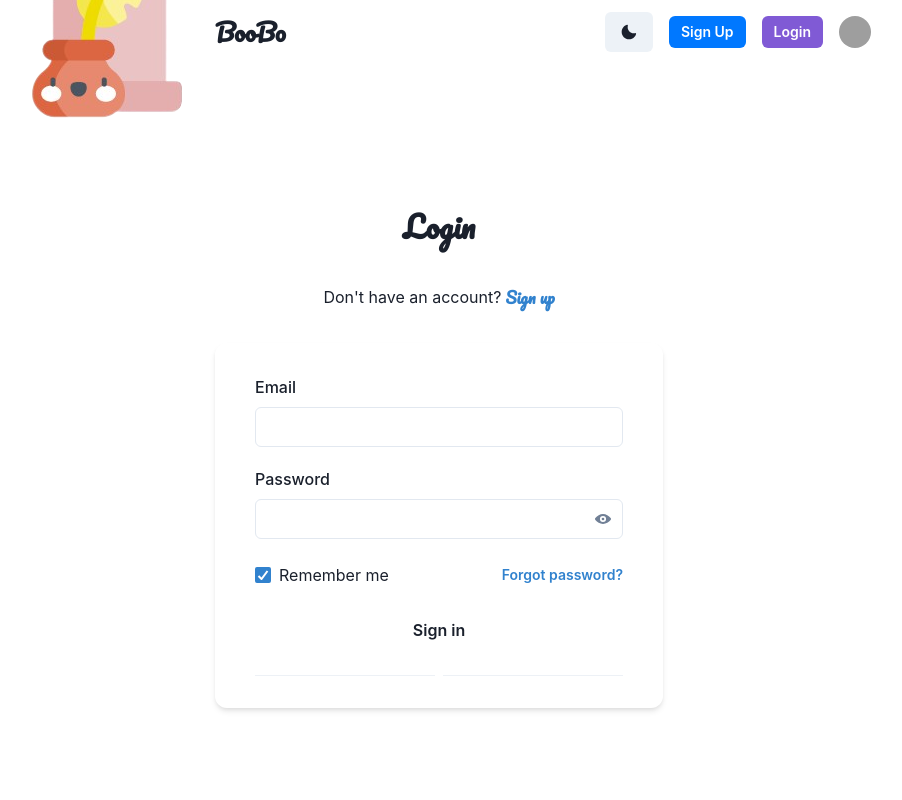
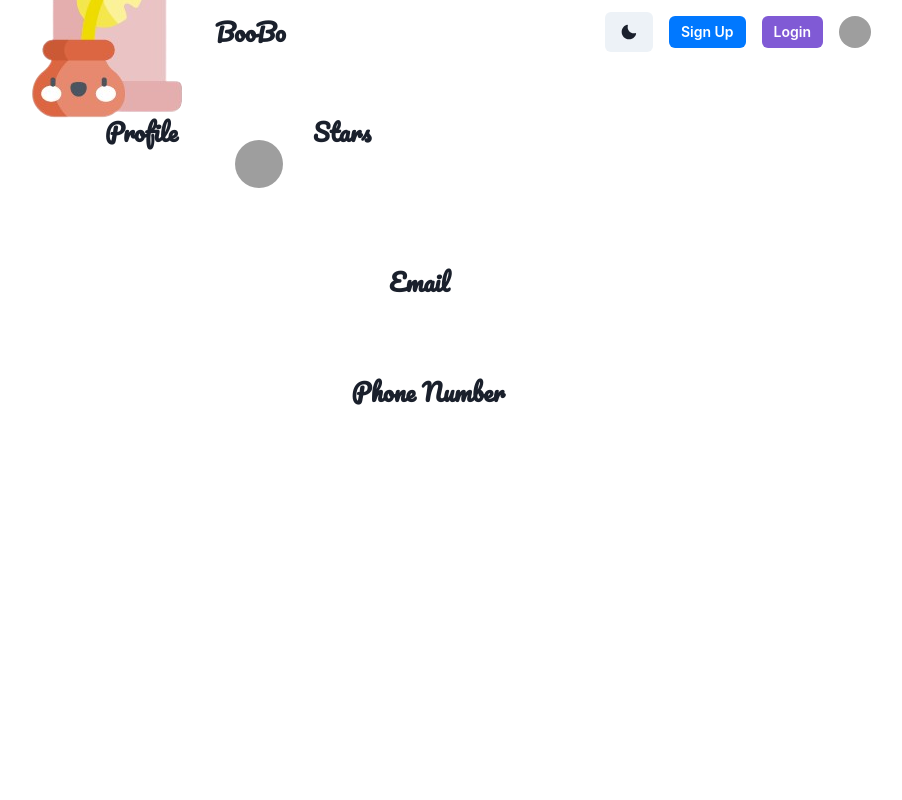
Before and after one commit to MannyGozzi/BookBorrow, a React (Create React App) app in the folder frontend/: page / in a window 1280 px wide. Shown: the top 800 px of the page, without its empty margins (201-1103 px from the left). Built offline with nearby package versions, Linux system fonts and the light colour scheme; grey boxes are pictures that could not be loaded.

Commit message:
added profile name to accountpage

```diff
--- a/frontend/src/App.tsx
+++ b/frontend/src/App.tsx
@@ -4,14 +4,15 @@ import Login from './components/Login';
 
 import './App.css';
 import SignUp from './components/signup';
+import ProfileInfo from './components/ProfileInfo';
 
 function App() {
 
   return (
     <>
       <Nav />
-      <Login />
-      <SignUp/>
+      <ProfileInfo/>
+      {/* <SignUp/> */}
     </>
   );
 }
--- /dev/null
+++ b/frontend/src/components/ProfileInfo.tsx
@@ -0,0 +1,61 @@
+import {
+    Box,
+    Button,
+    Checkbox,
+    Container,
+    Divider,
+    FormControl,
+    FormLabel,
+    Heading,
+    HStack,
+    VStack,
+    Input,
+    Stack,
+    Text,
+    Image,
+    Center,
+    Avatar,
+    MenuButton,
+    Flex,
+    Menu
+  } from '@chakra-ui/react'
+
+  export default function ProfileInfo() {
+  return (
+    <Container maxW='700px'>
+      <Flex h={200} alignItems={'center'} justifyContent={'space-between'}>
+      <HStack spacing='30px'>
+      <Box w='100px' h='100px'>
+        <Text fontSize="2xl"><span className='theme-header'>Profile</span></Text>
+      </Box>
+      <Menu>
+        <MenuButton
+          as={Button}
+          rounded={'full'}
+          variant={'link'}
+          cursor={'pointer'}
+          minW={0}>
+          <Avatar
+              size={'md'}
+              src='https://bit.ly/broken-link'
+          />
+        </MenuButton>
+      </Menu>
+      <Box w='100px' h='100px'>
+      <Text fontSize="2xl"><span className='theme-header'>Stars</span></Text>
+      </Box>
+    </HStack>
+    </Flex>
+
+    <VStack spacing='10px'>
+      <Box w='100px' h='100px'>
+        <Text fontSize="2xl"><span className='theme-header'>Email</span></Text>
+      </Box>
+      <Box w='175px' h='100px'>
+      <Text fontSize="2xl"><span className='theme-header'>Phone Number</span></Text>
+      </Box>
+    </VStack>
+
+    </Container>
+    )
+  }
```
Also changed, not shown: frontend/src/components/ProfileBooksBorrowed.tsx (added, +66 -0 lines), frontend/src/components/ProfileBooksLended.tsx (added, +66 -0 lines), frontend/src/components/ProfileBooksRequested.tsx (added, +66 -0 lines), 1 other file (tests, documents, lock files or other folders).
